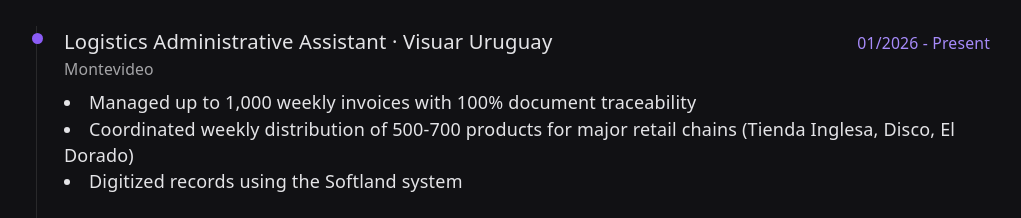
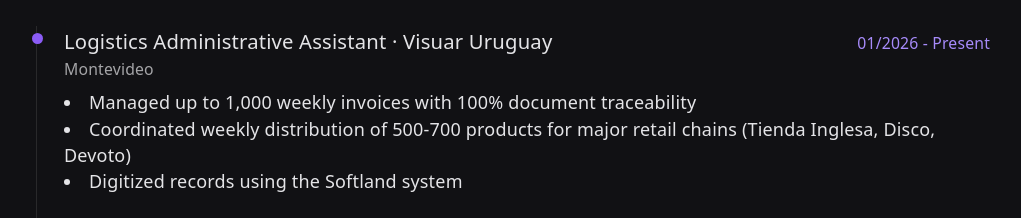
Before and after one commit to JoaquinManz/JoaquinManz.github.io, a React (Vite) app: page / in a window 1280 px wide. Shown: the part 1806-2024 px from the top of the page, without its empty margins (127-1148 px from the left). Built offline with nearby package versions, Linux system fonts and the light colour scheme.

Commit message:
fix(experience): update retail chain name in experience highlights

```diff
--- a/src/data/experience.ts
+++ b/src/data/experience.ts
@@ -11,7 +11,7 @@ export const experienceData: Record<Language, ExperienceData> = {
         location: 'Montevideo',
         highlights: [
           'Gestión de hasta 1.000 facturas semanales con 100% de trazabilidad documental',
-          'Coordinación de distribución de 500-700 productos semanales para grandes cadenas (Tienda Inglesa, Disco, El Dorado)',
+          'Coordinación de distribución de 500-700 productos semanales para grandes cadenas (Tienda Inglesa, Disco, Devoto)',
           'Digitalización de registros mediante sistema Softland',
         ],
       },
@@ -38,7 +38,7 @@ export const experienceData: Record<Language, ExperienceData> = {
         location: 'Montevideo',
         highlights: [
           'Managed up to 1,000 weekly invoices with 100% document traceability',
-          'Coordinated weekly distribution of 500-700 products for major retail chains (Tienda Inglesa, Disco, El Dorado)',
+          'Coordinated weekly distribution of 500-700 products for major retail chains (Tienda Inglesa, Disco, Devoto)',
           'Digitized records using the Softland system',
         ],
       },
```
